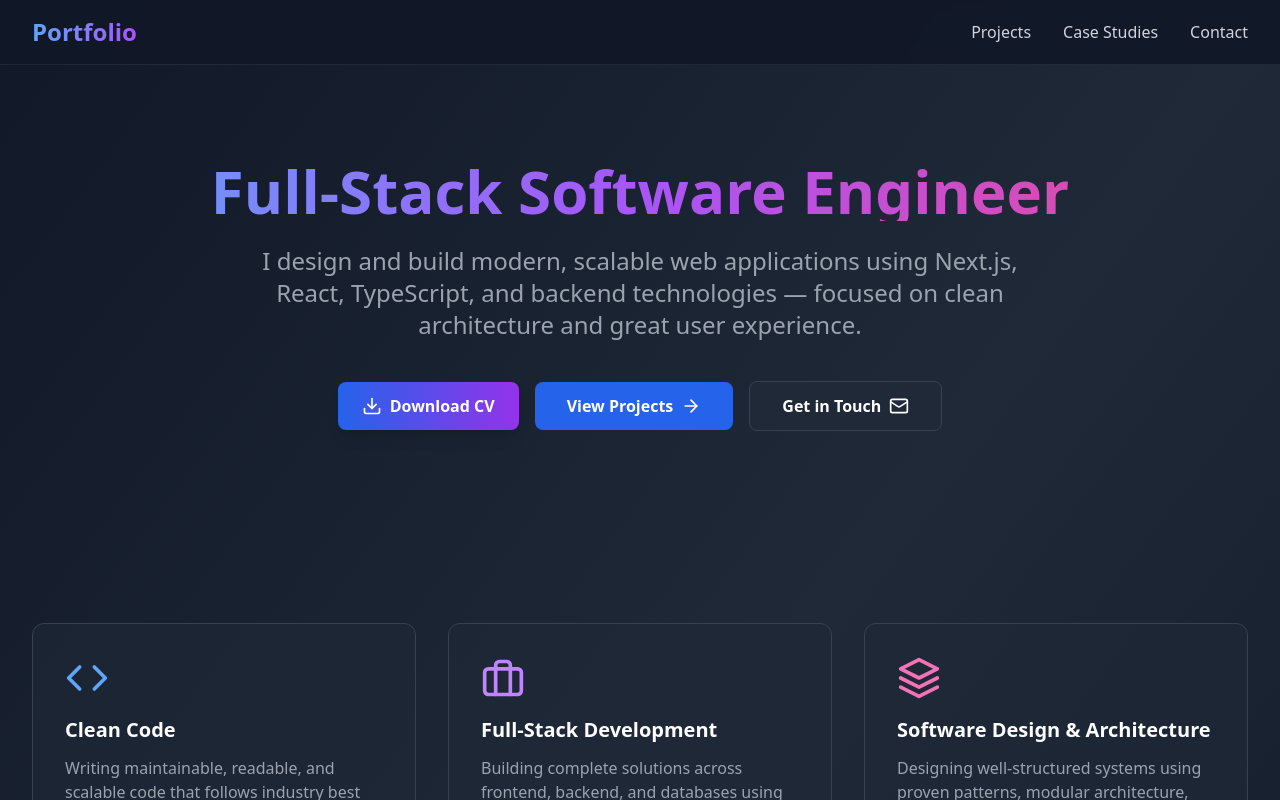
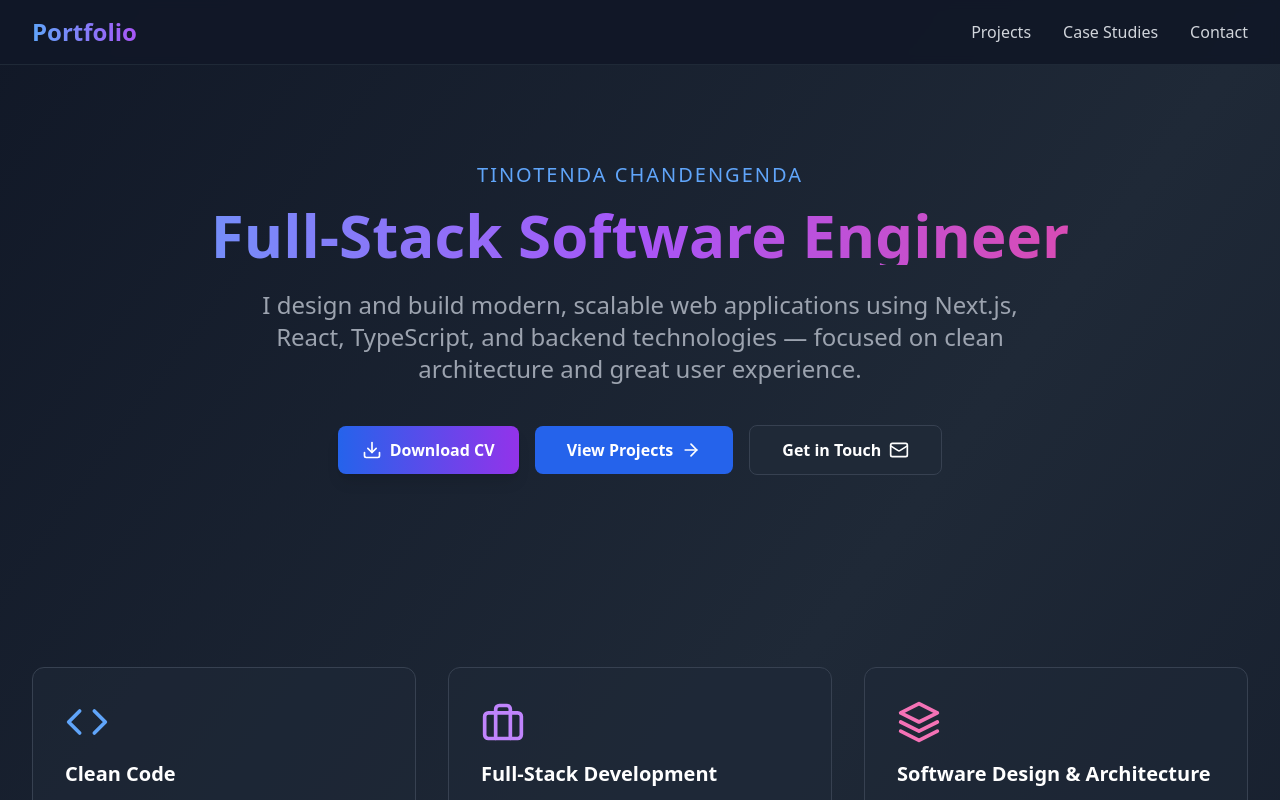
Before and after one commit to tinoe0404/portfolio, a Next.js app: page / in a window 1280 px wide. Shown: the top 800 px of the page. Built offline with nearby package versions, Linux system fonts and the light colour scheme; no server answers; the database is empty.

Commit message:
feat(home): add full name to landing page hero section

```diff
--- a/app/page.tsx
+++ b/app/page.tsx
@@ -71,6 +71,12 @@ export default async function HomePage() {
       {/* ================= HERO ================= */}
       <section className="max-w-7xl mx-auto px-4 sm:px-6 lg:px-8 py-16 sm:py-24">
         <div className="text-center">
+
+          {/* --- Added Name Here --- */}
+          <h2 className="text-lg sm:text-xl font-medium text-blue-400 mb-4 tracking-widest uppercase">
+            Tinotenda Chandengenda
+          </h2>
+
           <h1 className="text-4xl sm:text-5xl md:text-6xl font-bold mb-6 bg-gradient-to-r from-blue-400 via-purple-500 to-pink-500 bg-clip-text text-transparent">
             Full-Stack Software Engineer
           </h1>
@@ -83,8 +89,7 @@ export default async function HomePage() {
 
           <div className="flex flex-col sm:flex-row items-center justify-center gap-4">
             {/* CV Download Button - only shows if CV exists */}
-            <DownloadCVButton
-            />
+            <DownloadCVButton />
 
             <Link
               href="/projects"
```
Also changed, not shown: public/image1.jpeg (added), public/image2.jpeg (added).
